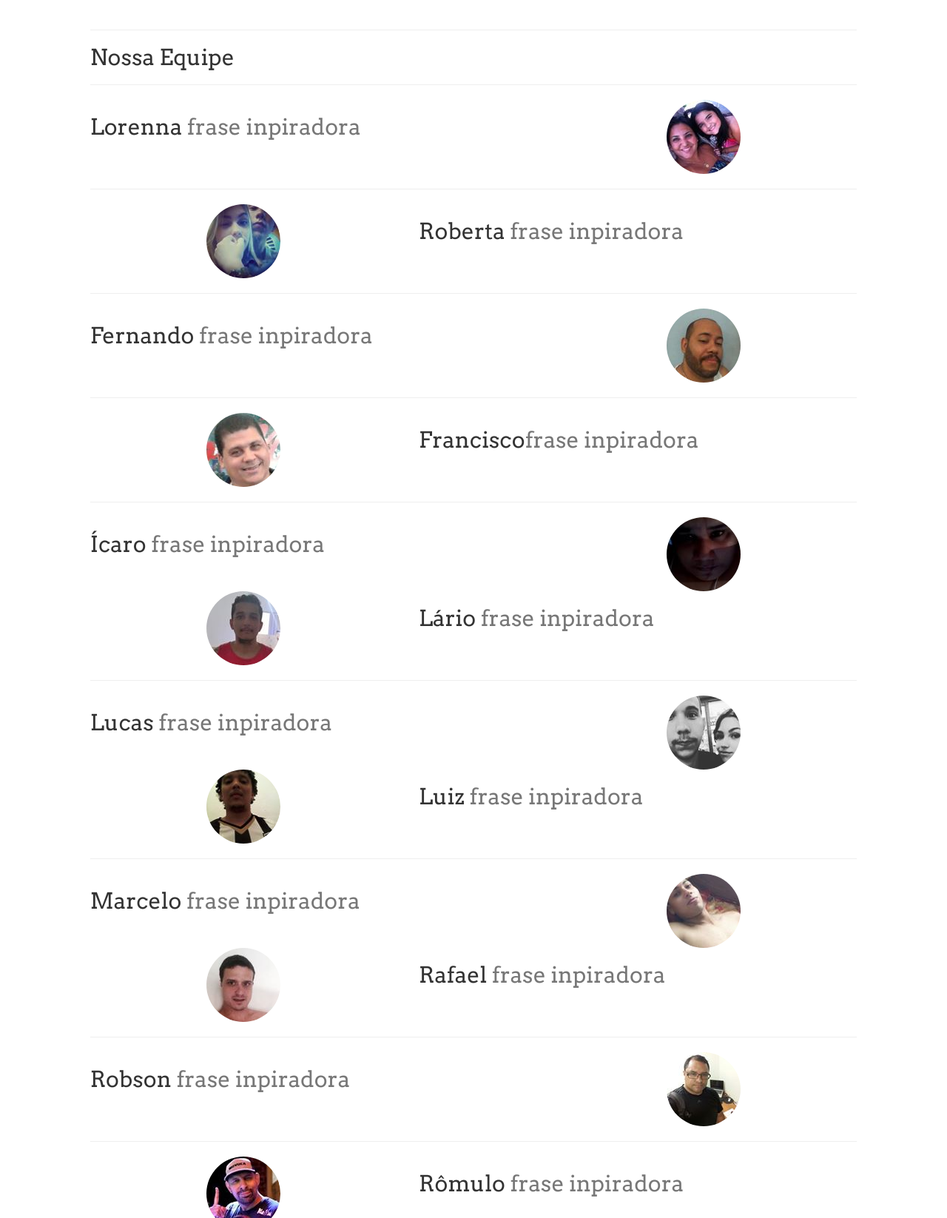
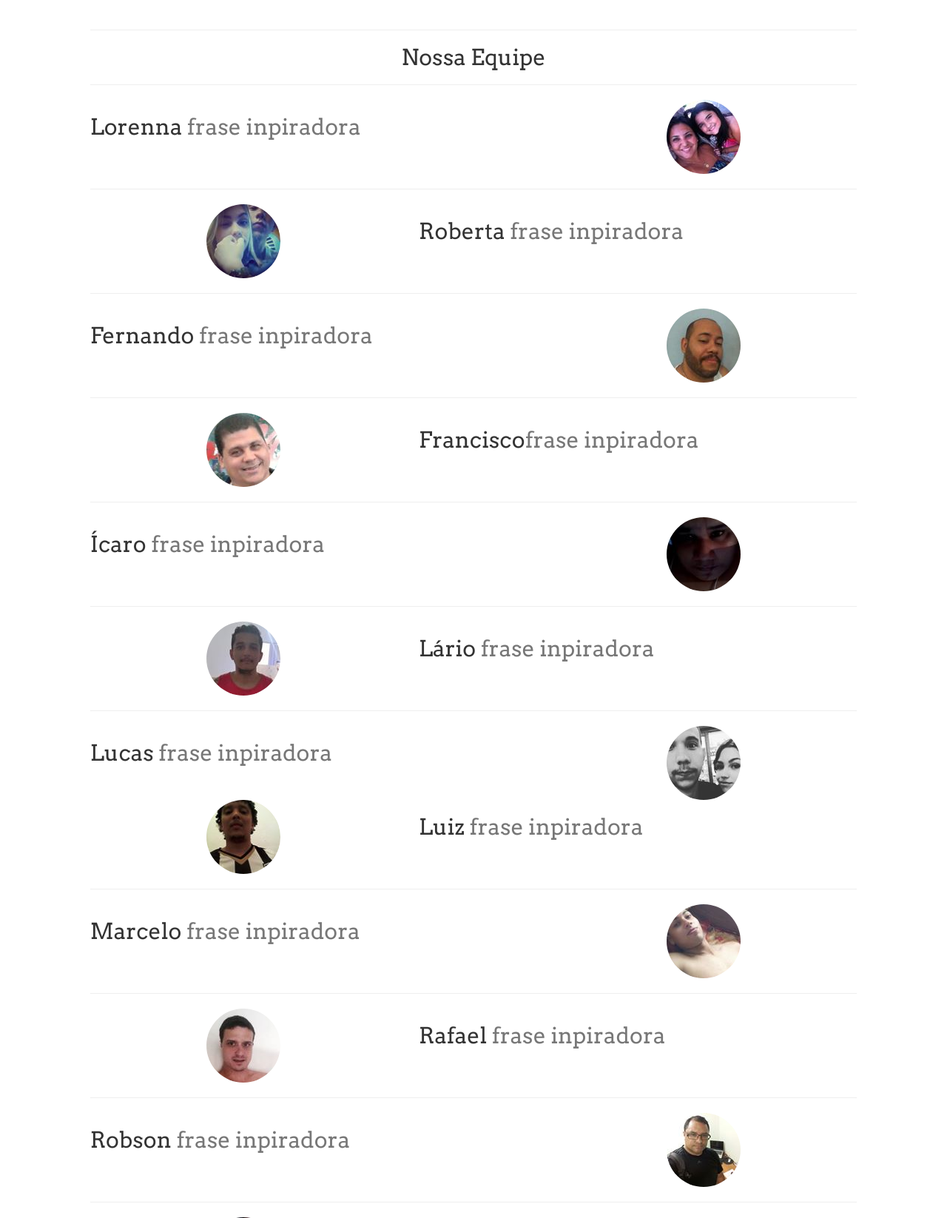
Before and after one commit to Turma2015175/gebi2015175, a PHP site: page /quemsomos in a window 1280 px wide. Shown: the part 272-1918 px from the top of the page at 74% size. Run offline with PHP 8.4, Linux system fonts and the light colour scheme; data that the repository does not hold is empty.

Commit message:
Pequenos ajustes
quem somos

```diff
--- a/app/views/quemsomos.php
+++ b/app/views/quemsomos.php
@@ -1,7 +1,7 @@
 
 	<hr class="featurette-divider">
 
-      <h2>Nossa Equipe</h2>
+	<h2 style="text-align:center">Nossa Equipe</h2>
 
 	<hr class="featurette-divider">
 
@@ -63,6 +63,8 @@
 		</div>
 	</div>
 
+	<hr class="featurette-divider">
+
 	<div class="row featurette">
 		<div class="col-md-7 col-md-push-5">
 		  <h2 class="featurette-heading">Lário <span class="text-muted">frase inpiradora</span></h2>
@@ -107,6 +109,8 @@
 		</div>
 	</div>
 
+	<hr class="featurette-divider">
+
 	<div class="row featurette">
 		<div class="col-md-7 col-md-push-5">
 		  <h2 class="featurette-heading">Rafael <span class="text-muted">frase inpiradora</span></h2>
@@ -140,7 +144,9 @@
 		  <img class="featurette-image img-responsive center-block img-circle" src="app/assets/img/romulo.jpg" alt="Generic placeholder image">
 		</div>
 	</div>
+
 	<hr class="featurette-divider">
+
 	<div class="row featurette">
 		<div class="col-md-7">
 		  <h2 class="featurette-heading">Vítor<span class="text-muted">frase inpiradora</span></h2>
```
Lines whose indentation alone changed are shown as unchanged.
